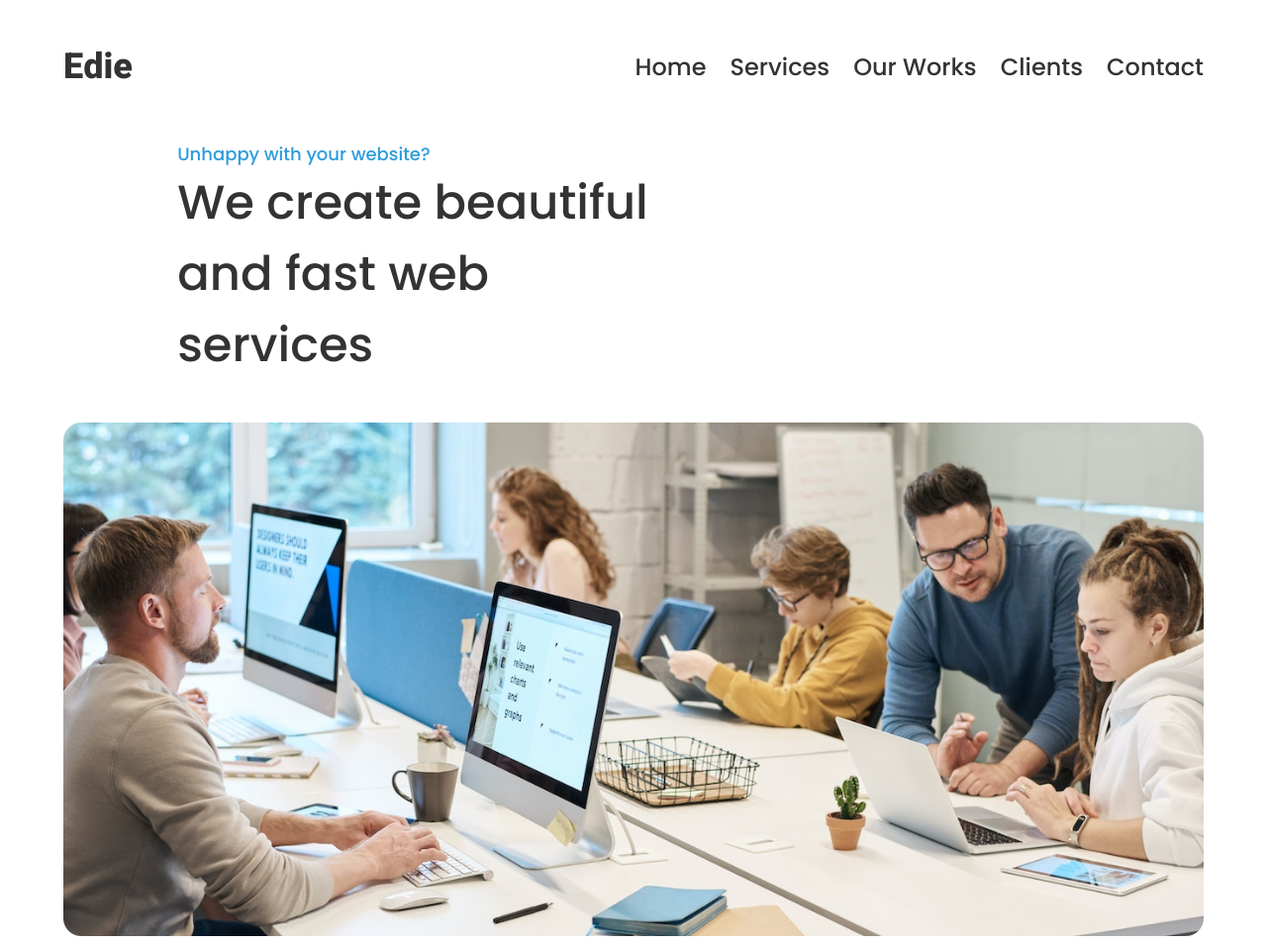
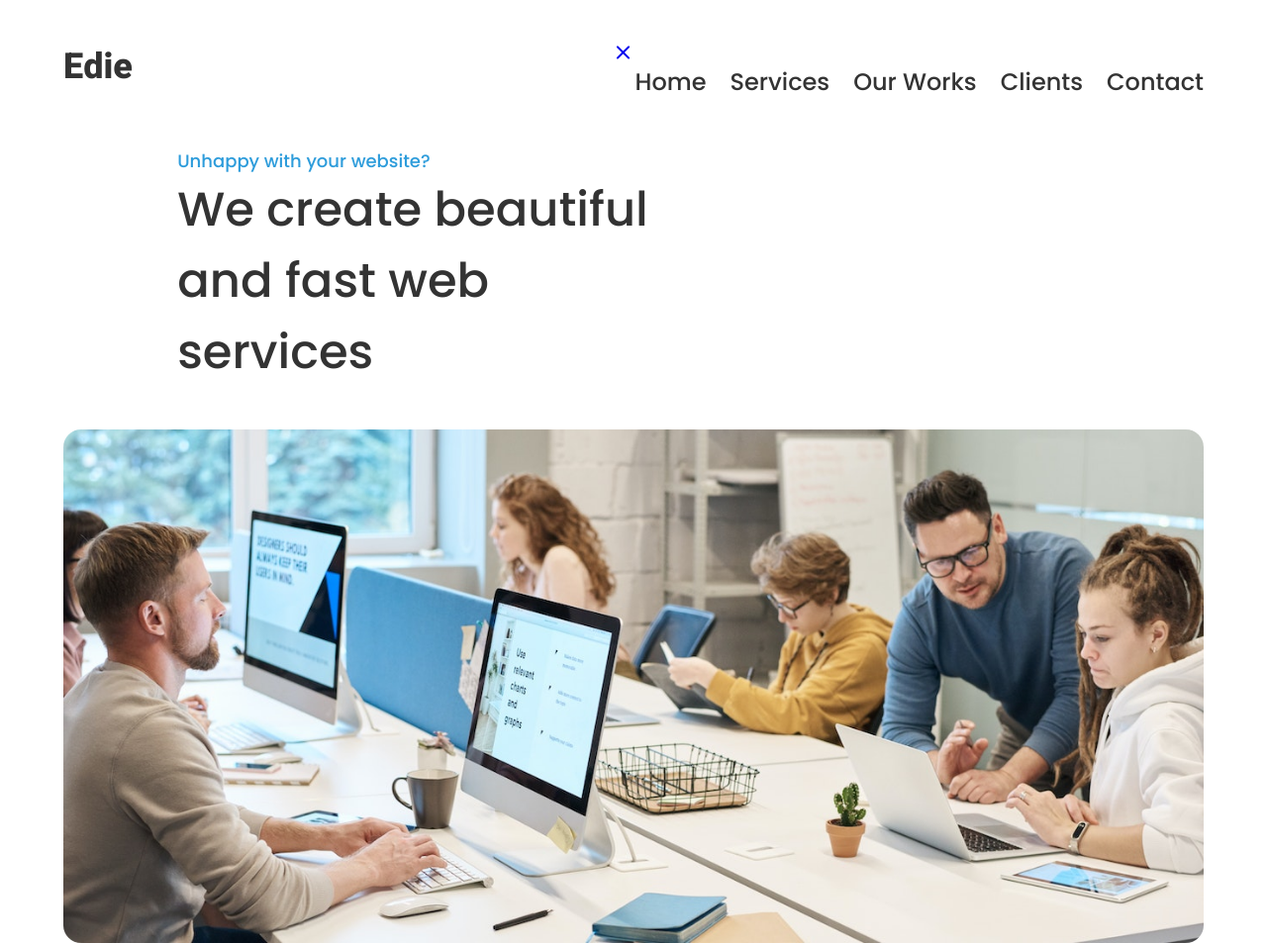
Before and after one commit to juankrlos861122/07.edie-homepage-master, a website: page index.html in a window 1280 px wide. Shown: the top 953 px of the page at 99% size. Drawn offline with nearby package versions, Linux system fonts and the light colour scheme.

Commit message:
Update index.html

```diff
--- a/index.html
+++ b/index.html
@@ -14,12 +14,17 @@
   <body>
     <header>
       <h1>Edie</h1>
-      <a href="#">
+      <a id="btn-menu" href="#">
         <span class="material-symbols-rounded">
           menu
         </span>
       </a>
-      <nav>
+      <nav id="nav" class="menu-close">
+        <a id="btn-close" href="#">
+          <span class="material-symbols-rounded">
+            close
+          </span>
+        </a>
         <ul>
           <li>
             <a href="#home">Home</a>
```
